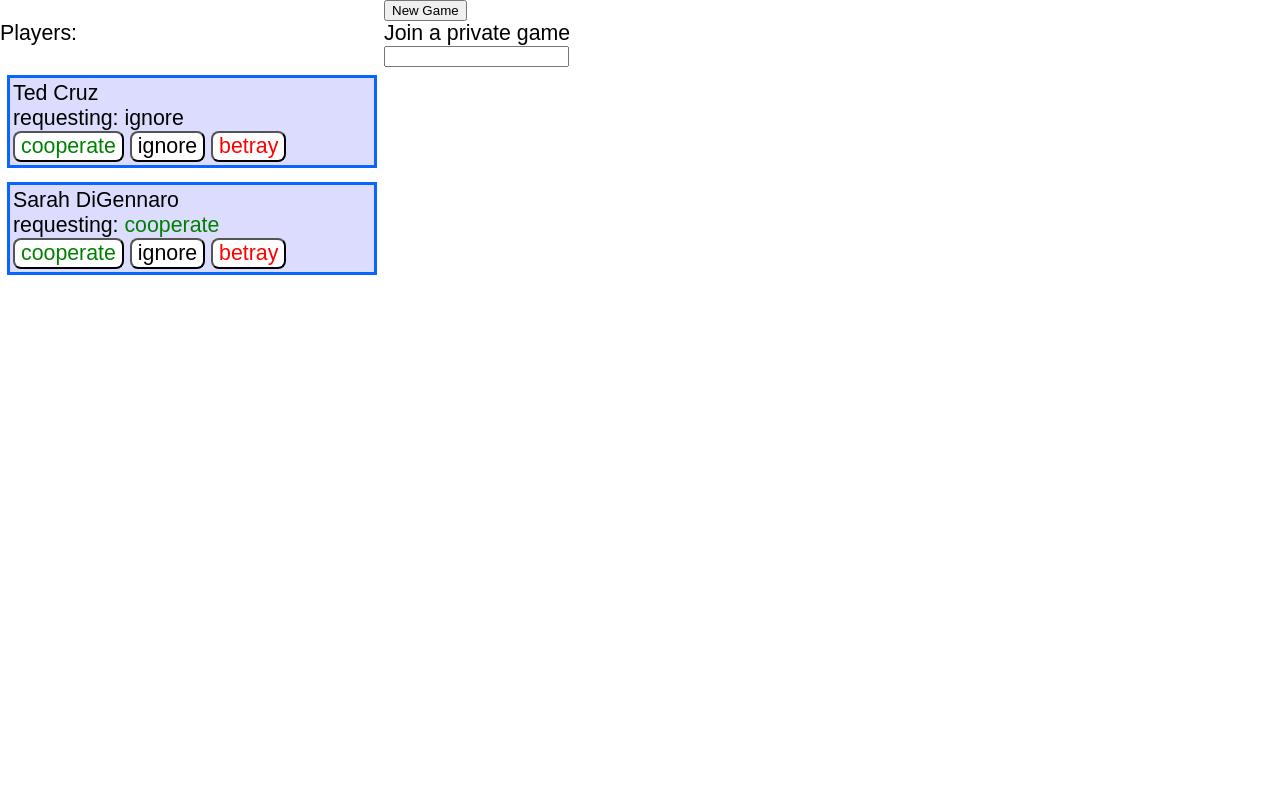
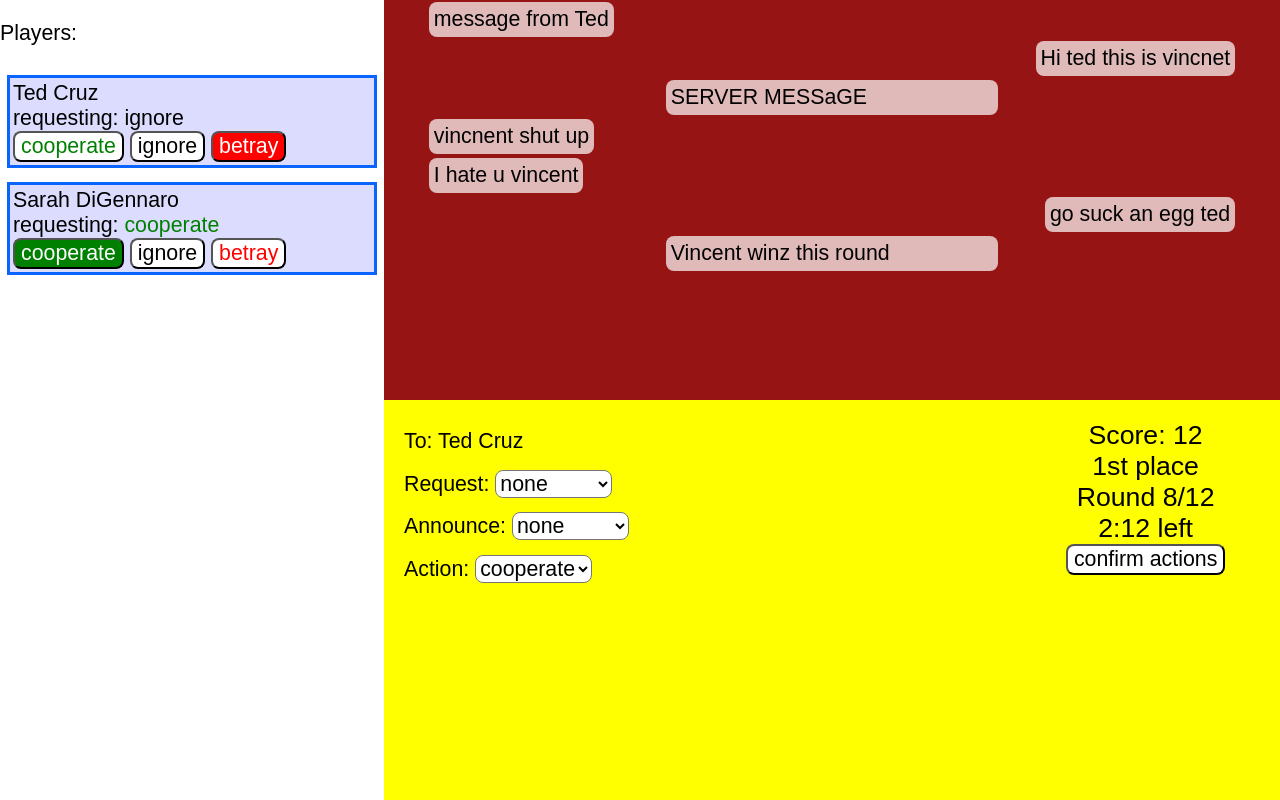
Before and after one commit to Nsquared2/zucherbergs_revenge, a plain HTML site: page frontend/game.html in a window 1280 px wide. Drawn offline with Linux system fonts and the light colour scheme.

Commit message:
added a bunch of UI stuff

```diff
--- a/frontend/game.html
+++ b/frontend/game.html
@@ -18,7 +18,7 @@
           <div class="request">requesting: <div class="ignore">ignore</div></div>
           <button class="action cooperate">cooperate</button>
           <button class="action ignore">ignore</button>
-          <button class="action betray">betray</button>
+          <button class="action betray selected">betray</button>
         </div>
       </div>
 
@@ -26,7 +26,7 @@
         <div class="player">
           <div class="name">Sarah DiGennaro</div>
           <div class="request">requesting: <div class="cooperate">cooperate</div></div>
-          <button class="action cooperate">cooperate</button>
+          <button class="action cooperate selected">cooperate</button>
           <button class="action ignore">ignore</button>
           <button class="action betray">betray</button>
         </div>
@@ -37,13 +37,63 @@
 
   <div class="right-pane">
 
-    <div>
-      <button>New Game</button>
+    <div class="messages-pane" id="messages-pane">
+
+      <div class="message-container"><div class="message them">message from Ted</div></div>
+      <div class="message-container"><div class="message you">Hi ted this is vincnet</div></div>
+      <div class="message-container"><div class="message server">SERVER MESSaGE</div></div>
+      <div class="message-container"><div class="message them">vincnent shut up</div></div>
+      <div class="message-container"><div class="message them">I hate u vincent</div></div>
+      <div class="message-container"><div class="message you">go suck an egg ted</div></div>
+      <div class="message-container"><div class="message server">Vincent winz this round</div></div>
+
     </div>
 
-    <div class="join-private">
-      Join a private game<br>
-      <input></input>
+    <div class="controls-pane">
+
+      <div class="communication-pane">
+
+        <div class="current-player" id="current-player">
+          To: Ted Cruz
+        </div>
+
+
+        Request:
+        <select id="request-select">
+          <option>none</option>
+          <option>cooperate</option>
+          <option>ignore</option>
+          <option>betray</option>
+        </select>
+        <br>
+        Announce:
+        <select id="announce-select">
+          <option>none</option>
+          <option>cooperate</option>
+          <option>ignore</option>
+          <option>betray</option>
+        </select>
+        <br>
+        Action:
+        <select id="action-select">
+          <option>cooperate</option>
+          <option>ignore</option>
+          <option>betray</option>
+        </select>
+        <br>
+
+      </div>
+
+      <div class="game-info-pane">
+        <div class="game-info-container">
+
+          <div class="score" id="score">Score: 12<br>1st place</div>
+          <div class="round" id="round">Round 8/12</div>
+          <div class="timer" id="timer">2:12 left</div>
+          <button class="confirm" id="confirm">confirm actions</button>
+        </div>
+      </div>
+
     </div>
 
   </div>
--- a/frontend/scripts/main.js
+++ b/frontend/scripts/main.js
@@ -0,0 +1,66 @@
+var ws = new WebSocket("ws://172.20.33.125:8090/");
+
+ws.onopen = function() {
+    alert("Opened!");
+    ws.send("Hello Server");
+};
+
+ws.onmessage = function (evt) {
+  console.log(evt.data);
+  message = evt.data.split(" ");
+  switch(message[0]){
+    case "message":
+      if(message[1] == "server"){
+        appendMessage(message[2],message[1]);
+      }else{
+        appendMessage(message[2],"them");
+      }
+      break;
+  }
+};
+
+ws.onclose = function() {
+    alert("Closed!");
+};
+
+ws.onerror = function(err) {
+    alert("Error: " + err);
+};
+
+
+// adds a message to the current chat view
+// text: the content of the message
+// who: either "them", "server", "you"
+function appendMessage(text, who){
+  message = '<div class="message-container"><div class="message '+ who +'">'+ text +'</div></div>';
+  document.getElementById("messages-pane").innerHTML += message;
+}
+
+// sends an action request to the server
+// player_id: player who the request is being sent to
+// request: either "ignore" "cooperate" "betray" or "none"
+function sendRequest(player_id,request){
+  ws.send("message "+ player_id +" request "+ request);
+}
+
+function changeAction(player_id,action){
+  message = "action "+player_id+" "+action;
+  ws.send(message);
+  console.log("OUT: "+message);
+}
+
+var players = {0:"Ted Cruz"};
+
+var current_player = 0;
+
+document.getElementById("request-select").addEventListener("change",function(){
+  request = document.getElementById("request-select").value;
+  message = "message "+current_player+" request_"+request;
+  ws.send(message);
+  console.log("OUT: "+message);
+});
+
+document.getElementById("action-select").addEventListener("change",function(){
+  action = document.getElementById("action-select").value;
+  changeAction(current_player,action);
+});
--- a/frontend/style.css
+++ b/frontend/style.css
@@ -7,6 +7,7 @@ body{
 .left-pane{
   float:left;
   width:30%;
+  height:100%;
 }
 
 .players{
@@ -40,13 +41,96 @@ body{
   color: red;
 }
 
-button.action{
+button{
   font-size: 16pt;
   background-color: white;
   border-radius: 8px;
 }
 
+button.cooperate.selected{
+  color:white;
+  background-color: green;
+}
+
+button.ignore.selected{
+  color:white;
+  background-color: black;
+}
+
+button.betray.selected{
+  color:white;
+  background-color: red;
+}
+
 .right-pane{
   float:right;
-  width:70%;
+  width: 70%;
+  height: 100%;
+  margin: 0px;
+
 }
+
+.messages-pane{
+  width:100%;
+  height:50%;
+  background-color: rgba(150,20,20,1);
+  overflow-y: scroll;
+}
+
+.message-container{
+  padding:2px;
+  padding-left:5%;
+  padding-right:5%;
+  display: inline-block;
+  width:90%;
+}
+
+.message{
+  background-color: rgba(255,255,255,0.7);
+  border-radius: 8px;
+  padding:5px;
+  width: auto;
+}
+
+.you{
+  float:right;
+}
+
+.them{
+  float:left;
+}
+
+.server{
+  margin:auto;
+  width: 40%;
+}
+
+.controls-pane{
+  width:100%;
+  height:50%;
+  background-color: yellow;
+}
+
+.communication-pane{
+  float:left;
+  padding:20px;
+  line-height: 200%;
+}
+
+select{
+  font-size: 16pt;
+  background-color: white;
+  border-radius: 8px;
+}
+
+.game-info-pane{
+  width:30%;
+  height:100%;
+  float:right;
+}
+
+.game-info-container{
+  font-size: 20pt;
+  padding:20px;
+  text-align: center;
+}
```
